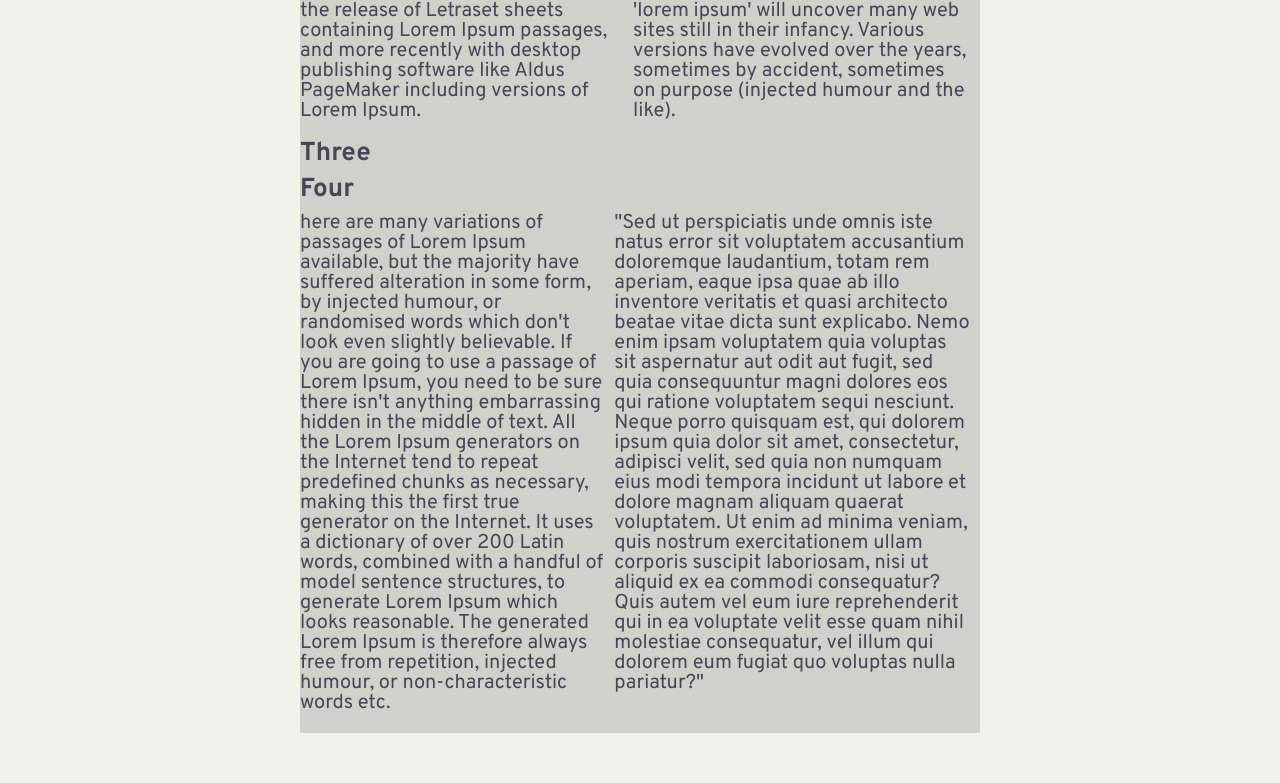
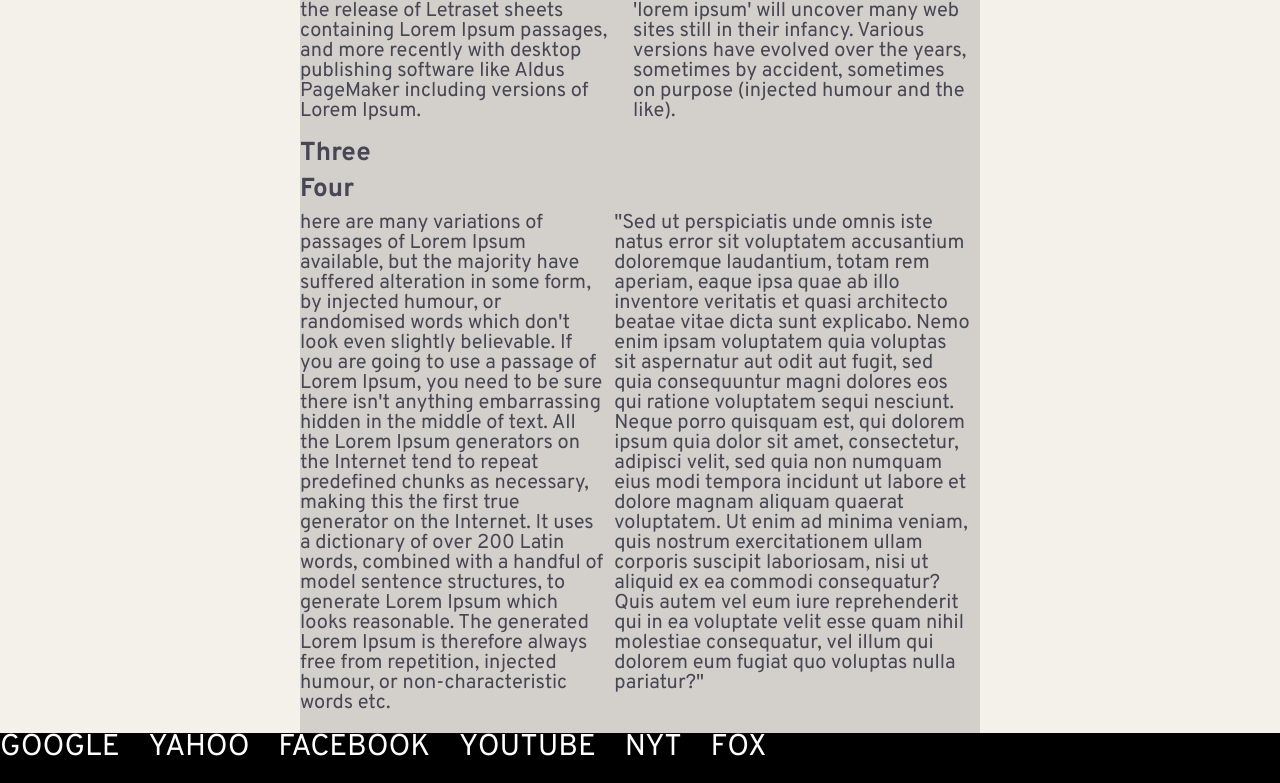
Before and after one commit to RobertNeuzil/htmlfiles, a plain HTML site: page pages/index.html in a window 1280 px wide. Shown: the part 471-1254 px from the top of the page. Before the commit the page ends 1204 px from the top, so only its background shows below. Drawn offline with Linux system fonts and the light colour scheme; files whose address does not match are found by name.

Commit message:
completed footer

```diff
--- a/pages/index.html
+++ b/pages/index.html
@@ -54,7 +54,30 @@
 
   </div>
   </body>
+  <div class="footerwrapper" >
   <footer>
+
+    <ul>
+      <li>
+        <a href="www.google.com"> GOOGLE </a>
+      </li>
+      <li>
+        <a href="www.yahoo.com"> YAHOO </a>
+      </li>
+      <li>
+        <a href="www.facebook.com"> FACEBOOK </a>
+      </li>
+      <li>
+        <a href="www.yahoo.com"> YOUTUBE </a>
+      </li>
+      <li>
+        <a href="www.google.com"> NYT </a>
+      </li>
+      <li>
+        <a href="www.yahoo.com"> FOX </a>
+      </li>
+    </ul>
+    </div>
 
   </footer>
 </body>
--- a/pages/style.css
+++ b/pages/style.css
@@ -191,3 +191,28 @@ body{
 	margin-right: 10px;
 
 }
+
+.footerwrapper{
+	height: 50px;
+	background-color: black;
+}
+
+.footerwrapper li{
+	display: inline-flex;
+	margin-right: 25px;
+
+}
+
+.footerwrapper ul{
+
+
+}
+
+.footerwrapper a{
+	text-decoration: none;
+	font-size: 30px;
+	color: white;
+
+
+
+}
```
